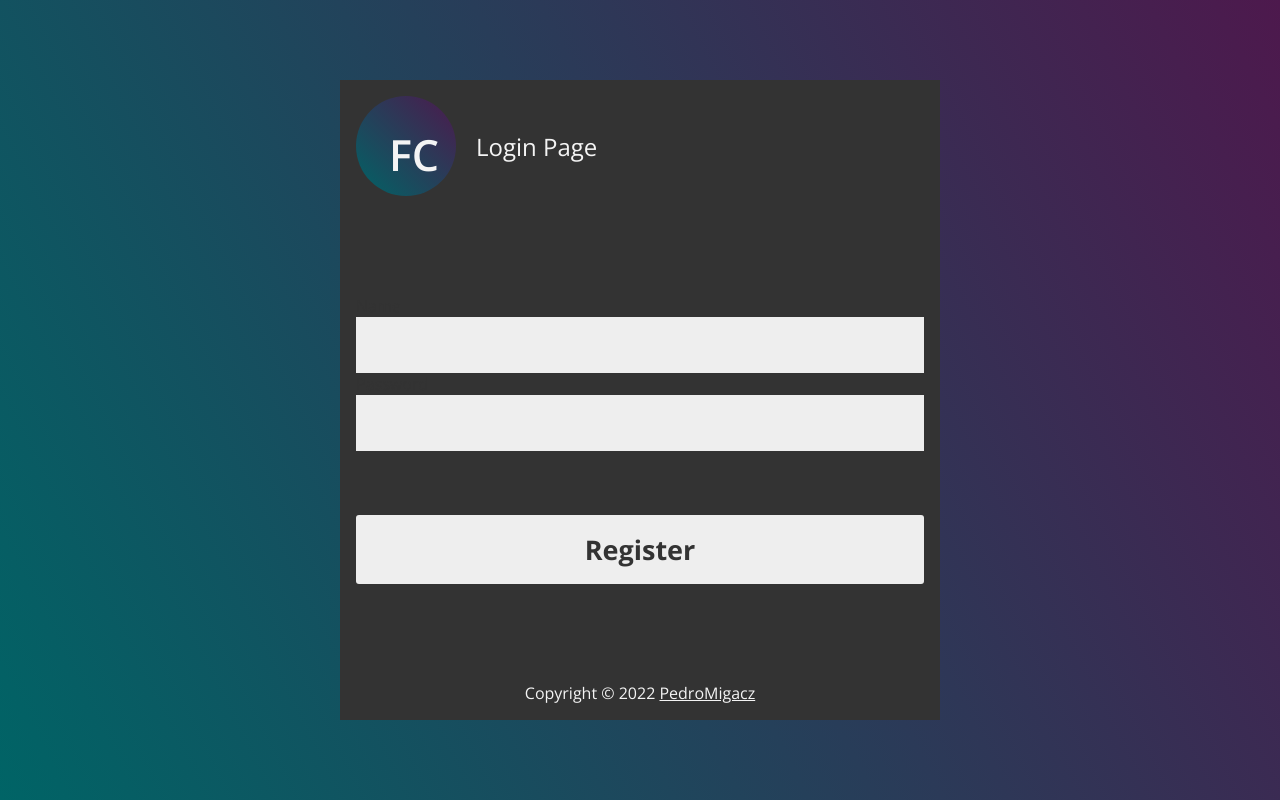
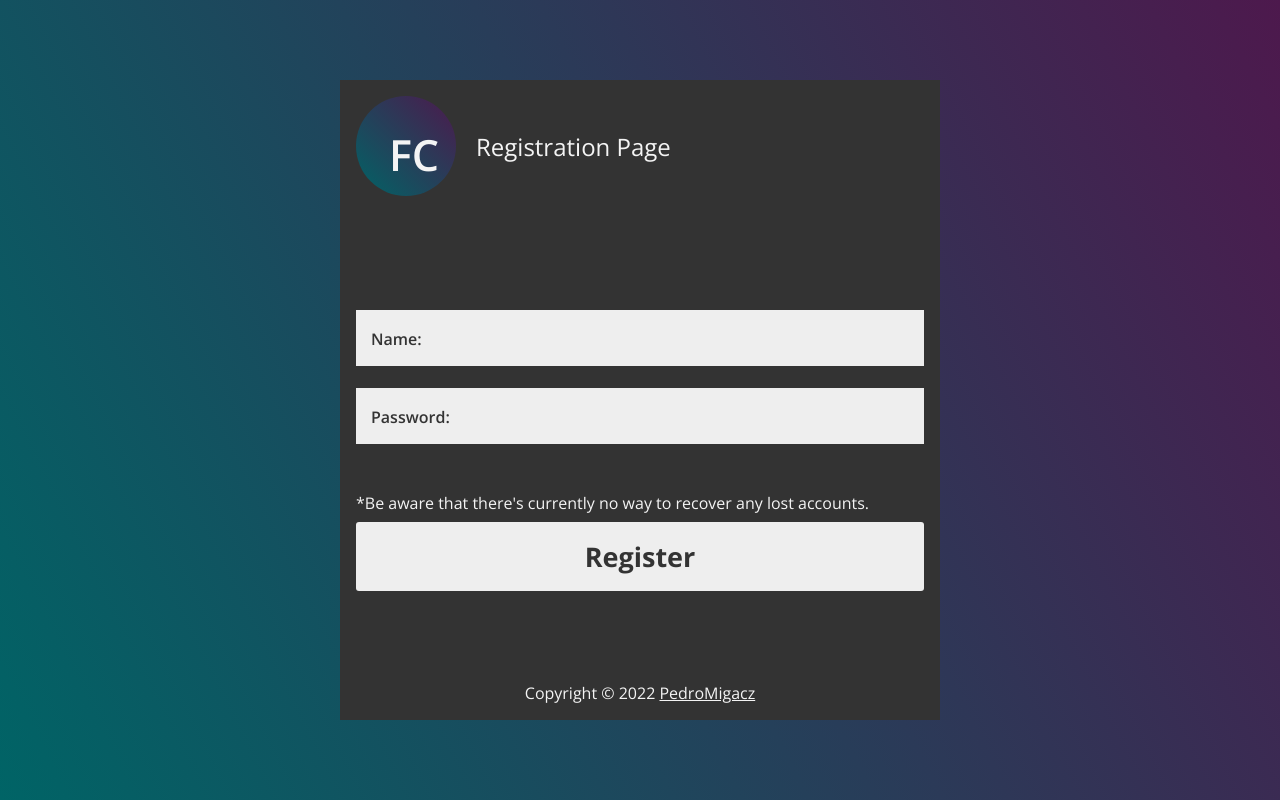
Before and after one commit to Pedromigacz/freedom-cafe, a Gatsby site: page /register in a window 1280 px wide. Built offline with nearby package versions, Linux system fonts and the light colour scheme; Gatsby itself is replaced by a stand-in of ours.

Commit message:
add registration page

```diff
--- a/package.json
+++ b/package.json
@@ -6,6 +6,7 @@
   "author": "Kyle Mathews <mathews.kyle@gmail.com>",
   "dependencies": {
     "babel-plugin-styled-components": "^2.0.2",
+    "framer-motion": "^5.5.5",
     "gatsby": "^4.4.0",
     "gatsby-plugin-gatsby-cloud": "^4.4.0",
     "gatsby-plugin-image": "^2.4.0",
--- a/src/components/RegisterPage/index.jsx
+++ b/src/components/RegisterPage/index.jsx
@@ -1,9 +1,12 @@
-import React from "react"
+import React, { useState } from "react"
 import { Copyright, FloatingTag } from "../shared"
 import styled from "styled-components"
 import { Link } from "gatsby"
 
-const RegisterPage = () => (
+const RegisterPage = () => {
+  const [form, setForm] = useState({ name: "", password: "" })
+
+  return (
     <Main>
       <Header>
         <Link to="/">
@@ -11,16 +14,32 @@ const RegisterPage = () => (
             <b>FC</b>
           </Icon>
         </Link>
-      <Title>Login Page</Title>
+        <Title>Registration Page</Title>
       </Header>
       <Form>
-      <FloatingTag label="Name" />
-      <FloatingTag label="Password" />
+        <FloatingTag
+          label="Name:"
+          value={form.name}
+          onChange={e => {
+            setForm(prev => ({ ...prev, name: e.target.value }))
+          }}
+        />
+        <FloatingTag
+          label="Password:"
+          value={form.password}
+          onChange={e => {
+            setForm(prev => ({ ...prev, password: e.target.value }))
+          }}
+        />
+        <Disclaimer>
+          *Be aware that there's currently no way to recover any lost accounts.
+        </Disclaimer>
         <Button>Register</Button>
       </Form>
       <Copyright />
     </Main>
   )
+}
 
 const Main = styled.main`
   display: flex;
@@ -73,6 +92,11 @@ const Form = styled.form`
   width: 100%;
 `
 
+const Disclaimer = styled.span`
+  display: block;
+  margin: 3rem 0 0.5rem 0;
+`
+
 const Button = styled.button`
   border: none;
   background: #eeeeee;
@@ -81,7 +105,6 @@ const Button = styled.button`
   font-weight: 700;
   border-radius: 3px;
   width: 100%;
-  margin-top: 4rem;
   padding: 1rem 0;
   transition: 200ms;
   cursor: pointer;
--- a/src/components/shared/FloatingTag.jsx
+++ b/src/components/shared/FloatingTag.jsx
@@ -1,12 +1,24 @@
 import React, { useState } from "react"
 import styled from "styled-components"
+import { motion } from "framer-motion"
 
-const FloatingTag = ({ label }) => {
+const FloatingTag = ({ label, value, onChange }) => {
   const [focus, setFocus] = useState(false)
   return (
     <InputWrapper>
-      <LabelWrapper>{label}</LabelWrapper>
-      <Input type="text" />
+      <Label
+        initial={{ y: 20, x: 5 }}
+        animate={{ y: value || focus ? 20 : 40, x: value || focus ? 5 : 15 }}
+      >
+        {label}
+      </Label>
+      <Input
+        type="text"
+        onFocus={e => setFocus(true)}
+        onBlur={e => setFocus(false)}
+        onChange={onChange}
+        value={value}
+      />
     </InputWrapper>
   )
 }
@@ -35,8 +47,10 @@ const InputWrapper = styled.span`
   color: #333333;
 `
 
-const LabelWrapper = styled.label`
+const Label = styled(motion.label)`
   display: block;
+  font-weight: 600;
+  pointer-events: none;
 `
 
 const Input = styled.input`
```
Also changed, not shown: 1 other file. Lines whose indentation alone changed are shown as unchanged.
